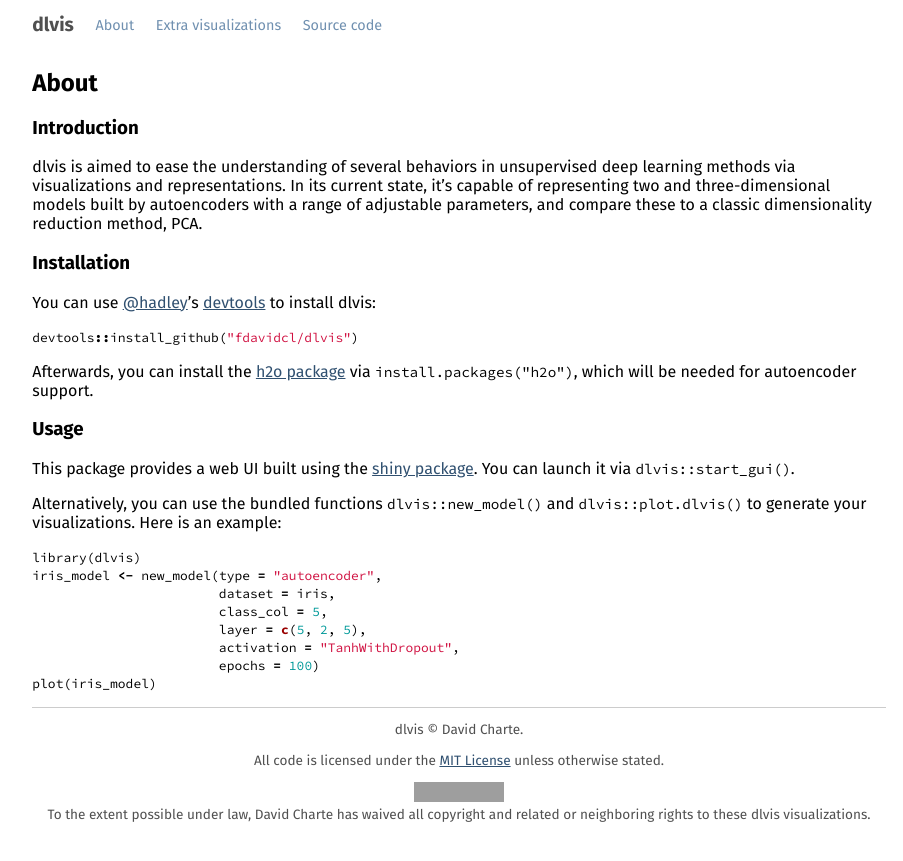
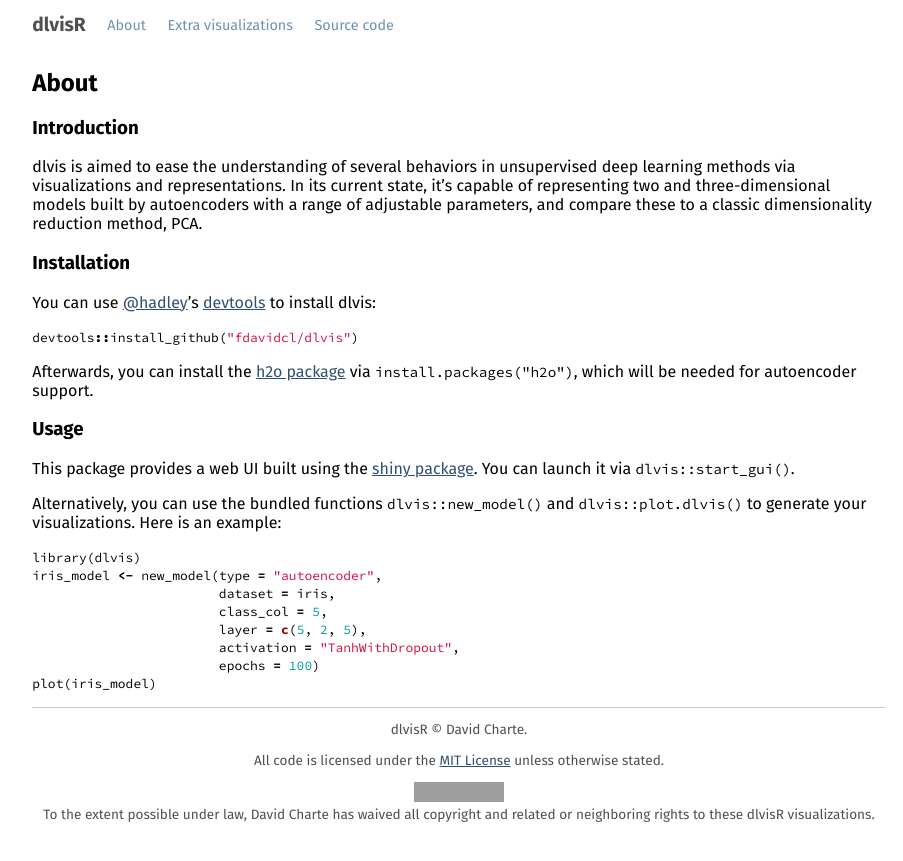
Before and after one commit to alabarga/rutavis, a Jekyll site: the page built from about.md, in a window 1280 px wide. Shown: the top 861 px of the page, without its empty margins (181-1084 px from the left). Built offline with Jekyll 4.4.1, drawn with Linux system fonts in a browser that asks for light colours; grey boxes are pictures that could not be loaded.

Commit message:
Change name

```diff
--- a/_layouts/default.html
+++ b/_layouts/default.html
@@ -1,7 +1,7 @@
 <!DOCTYPE html>
 <html>
   <head>
-    <title>dlvis - Visualization of Deep Learning Techniques</title>
+    <title>dlvisR - Visualization of Deep Learning Techniques</title>
 
     <meta name="viewport" content="width=device-width, initial-scale=1">
     <meta charset="utf-8">
@@ -20,19 +20,19 @@
       <div class="pure-u-22-24 pure-u-md-2-3">
         <!-- Content START! -->
         <header>
-          <h1>dlvis</h1>
+          <h1>dlvisR</h1>
           <nav>
             <a href="{{ site.baseurl }}/about/">About</a>
             <a href="{{ site.baseurl }}">Extra visualizations</a>
-            <!--a href="https://github.com/fdavidcl/dlvis/wiki">Documentation</a-->
-            <a href="https://github.com/fdavidcl/dlvis">Source code</a>
+            <!--a href="https://github.com/fdavidcl/dlvisR/wiki">Documentation</a-->
+            <a href="https://github.com/fdavidcl/dlvisr">Source code</a>
             <!--<a href="#">CRAN</a>-->
           </nav>
         </header>
         <h2>{{ page.title }}</h2>
         {{ content }}
         <footer>
-          dlvis © David Charte.
+          dlvisR © David Charte.
           <p>All code is licensed under the <a href="http://fdavidcl.mit-license.org/">MIT License</a> unless otherwise stated.</p>
           <p xmlns:dct="http://purl.org/dc/terms/" xmlns:vcard="http://www.w3.org/2001/vcard-rdf/3.0#">
           <a rel="license" href="http://creativecommons.org/publicdomain/zero/1.0/">
@@ -43,7 +43,7 @@
           <span resource="[_:publisher]" rel="dct:publisher">
             <span property="dct:title">David Charte</span></span>
           has waived all copyright and related or neighboring rights to these
-          <span property="dct:title">dlvis visualizations</span>.
+          <span property="dct:title">dlvisR visualizations</span>.
         </p>
         </footer>
       </div>
```
Also changed, not shown: visualizations.html (renamed from index.html).
